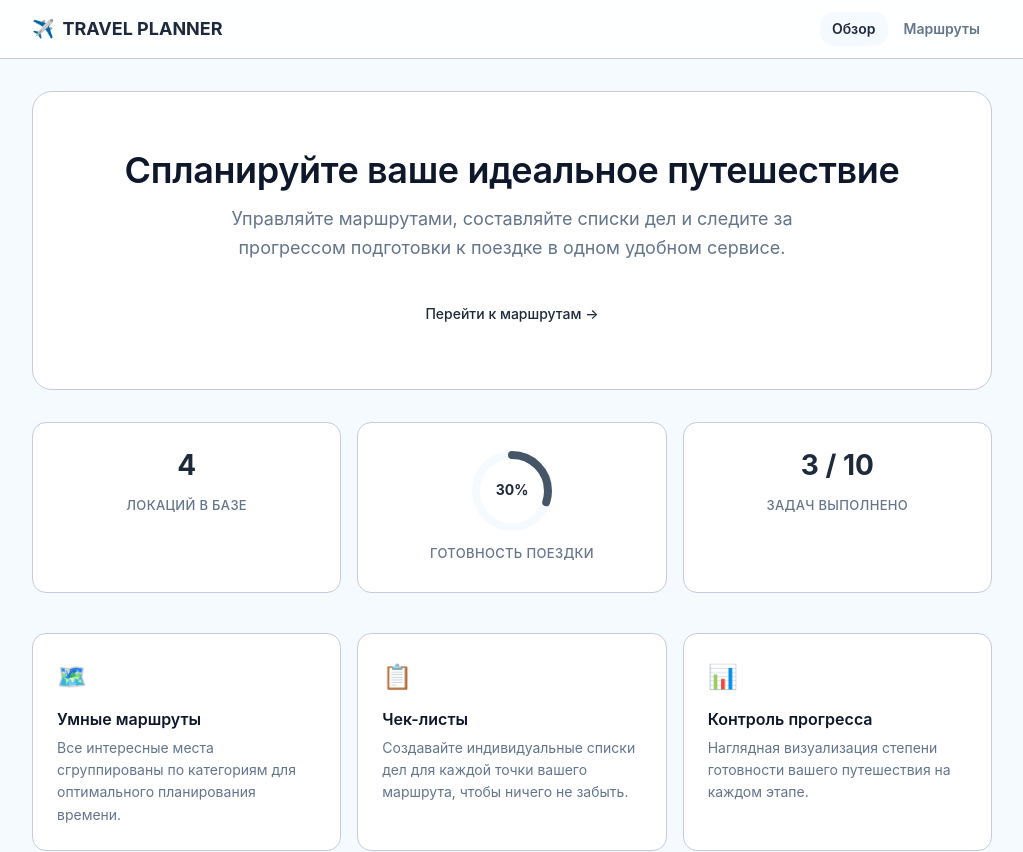
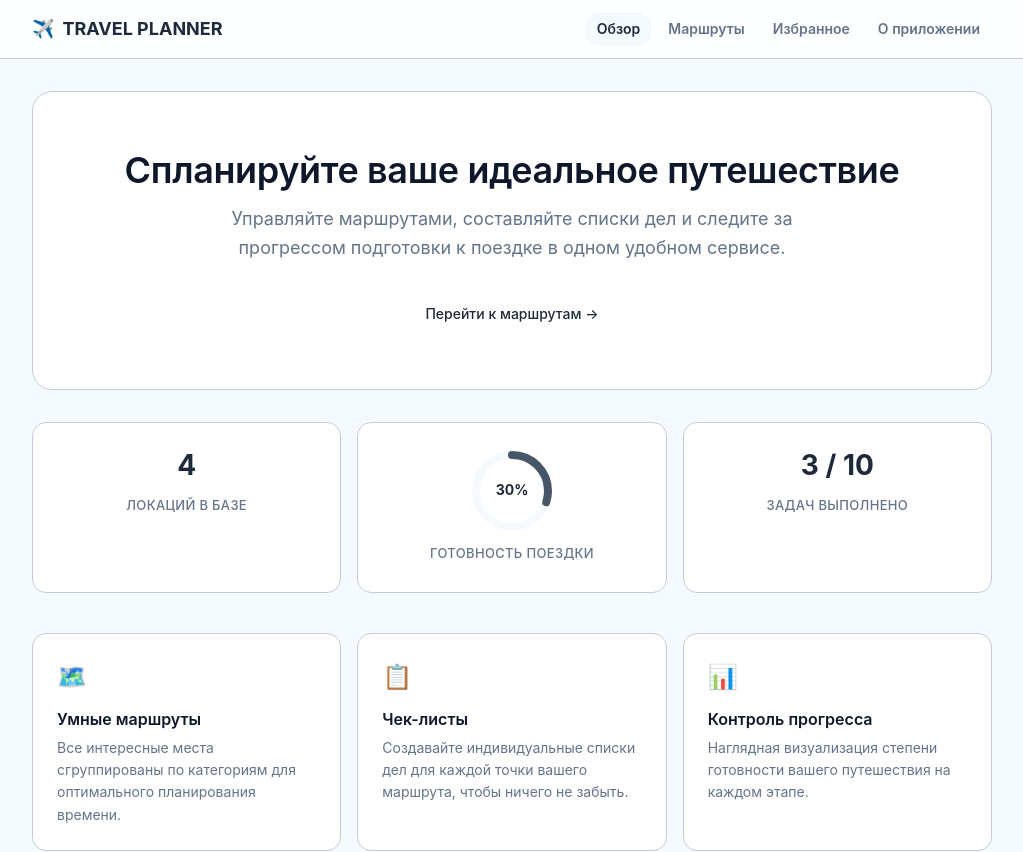
Before and after one commit to ArtemKutsan/react-30-summary-6, a React (Vite) app: page / in a window 1280 px wide. Shown: the top 852 px of the page, without its empty margins (128-1151 px from the left). Built offline with nearby package versions, Linux system fonts and the light colour scheme.

Commit message:
add: Добавление ссылок в header/nav на новые страницы

```diff
--- a/src/components/Layout/index.jsx
+++ b/src/components/Layout/index.jsx
@@ -24,6 +24,18 @@
             >
               Маршруты
             </NavLink>
+            <NavLink
+              to="/favorites"
+              className={({ isActive }) => (isActive ? 'nav-link active' : 'nav-link')}
+            >
+              Избранное
+            </NavLink>
+            <NavLink
+              to="/about"
+              className={({ isActive }) => (isActive ? 'nav-link active' : 'nav-link')}
+            >
+              О приложении
+            </NavLink>
           </nav>
         </div>
       </header>
```
